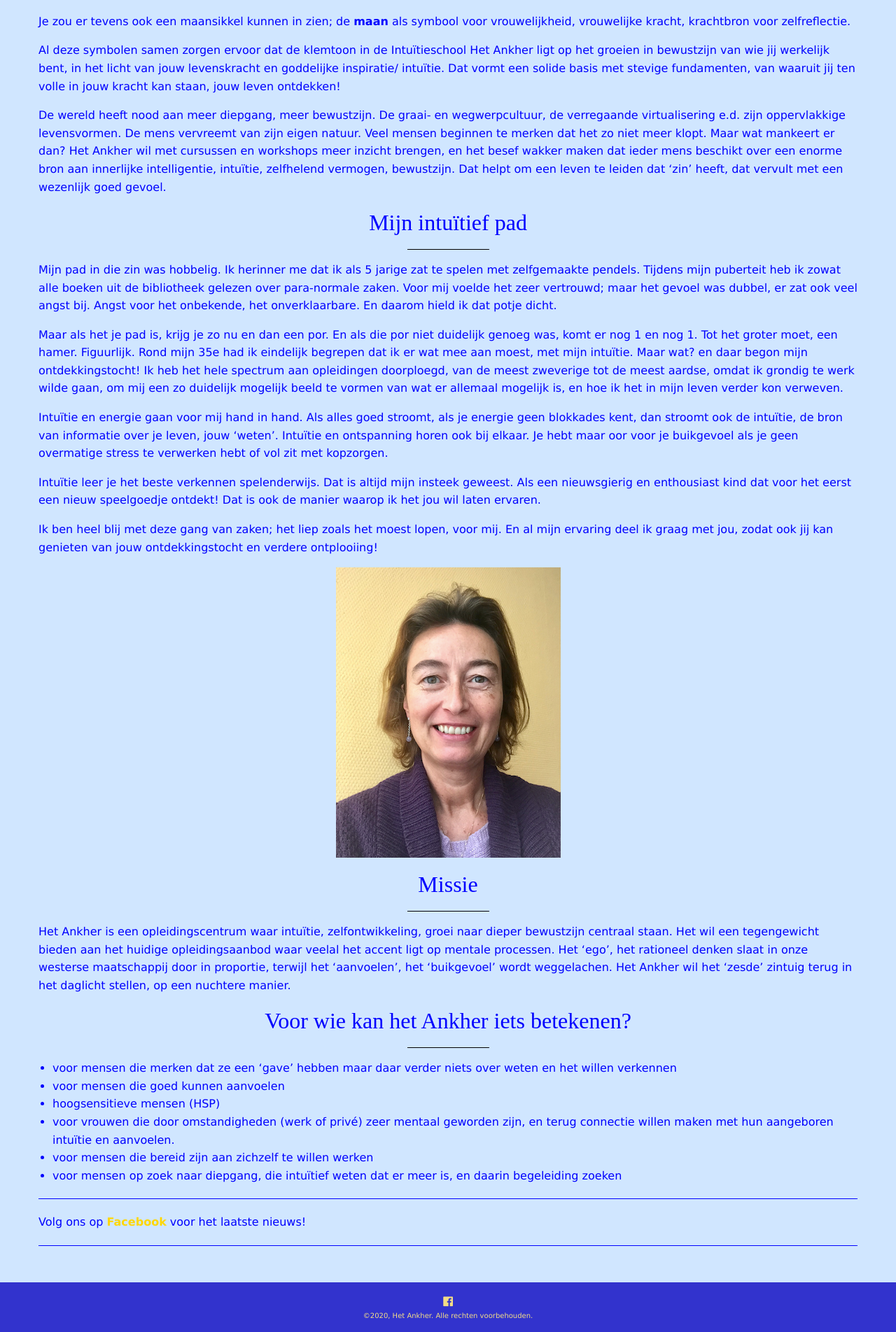
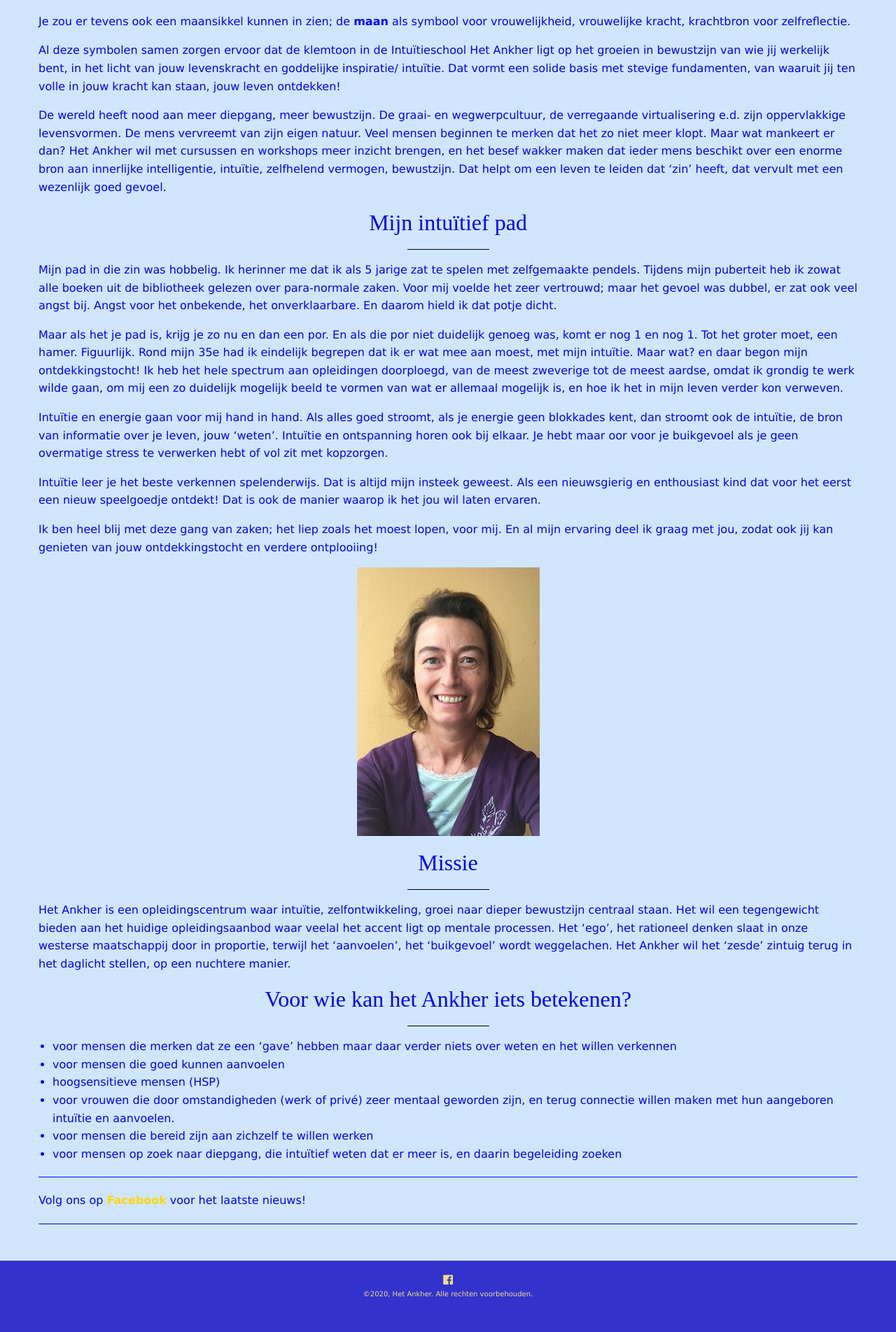
Before and after one commit to ankher/ankher.github.io, a Jekyll site: the page built from index.md, in a window 1280 px wide. Shown: the part 884-2788 px from the top of the page at 70% size. Built offline with Jekyll 4.4.1, drawn with Linux system fonts in a browser that asks for light colours; nearby versions of some CDN libraries; after the commit the page ends 2757 px from its top, so only the background shows below that.

Commit message:
Update index.md

```diff
--- a/index.md
+++ b/index.md
@@ -47,7 +47,7 @@ Intuïtie leer je het beste verkennen spelenderwijs. Dat is altijd mijn insteek
 Ik ben heel blij met deze gang van zaken; het liep zoals het moest lopen, voor mij. En al mijn ervaring deel ik graag met jou, zodat ook jij kan genieten van jouw ontdekkingstocht en verdere ontplooiing!
 
 
-![fotofrontwebsitemanopura](images/foto_mezelf_paars.png)
+![fotofrontwebsitemanopura](images/foto_mezelf.png)
 
 
 
```
